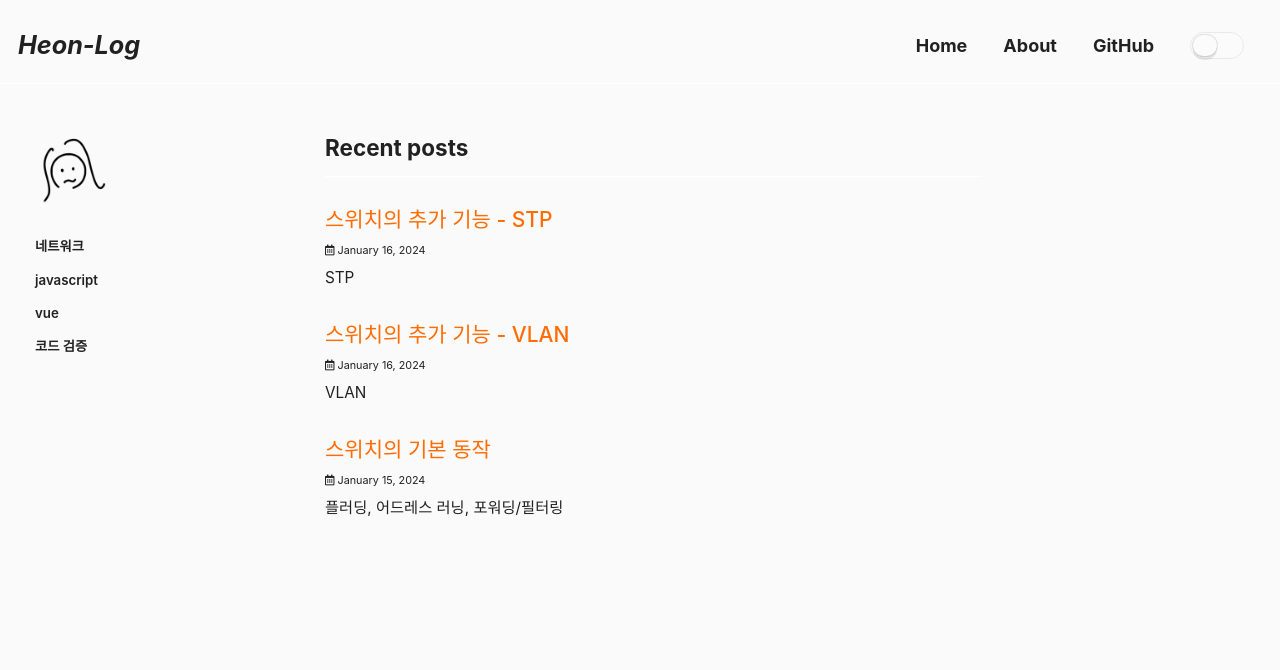
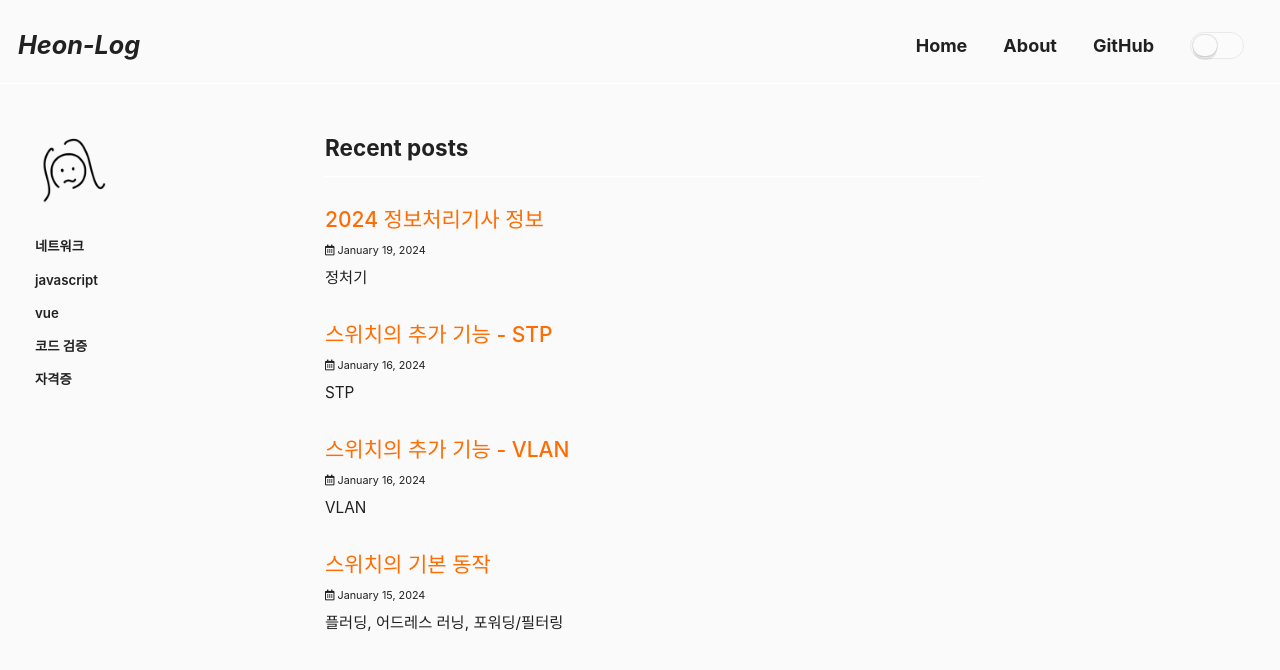
Before and after one commit to choiiis/minimal-mistakes-choiiis-customized, a Jekyll site: the page built from index.html, in a window 1280 px wide and 900 px high. Shown: the top 670 px of the window. Built offline with Jekyll 4.4.1, drawn with Linux system fonts in a browser that asks for light colours; cached includes are drawn as plain includes; some web fonts are replaced; the list of posts is cut into pages by our own code.

Commit message:
자격증 페이지 생성

```diff
--- a/_data/navigation.yml
+++ b/_data/navigation.yml
@@ -26,3 +26,5 @@ categories:
     url: /categories/vue/
   - title: "코드 검증"
     url: /categories/test/
+  - title: "자격증"
+    url: /categories/cert/
--- /dev/null
+++ b/_posts/2024-01-19-cert-data.md
@@ -0,0 +1,16 @@
+---
+title: 2024 정보처리기사 정보
+excerpt: 정처기
+categories:
+  - cert
+tags:
+  - - cert
+permalink: /cert/2024-01-19-cert-data/
+toc: true
+toc_sticky: true
+date: 2024-01-19
+last_modified_at: 2024-01-19
+published: true
+---
+
+> 🌷 **개요**
```
Also changed, not shown: _pages/categories/category-cert.md (added, +9 -0 lines).
